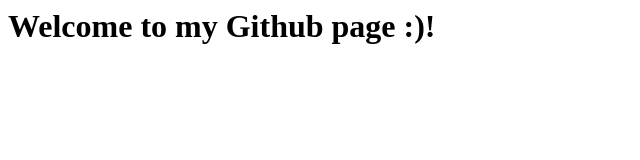
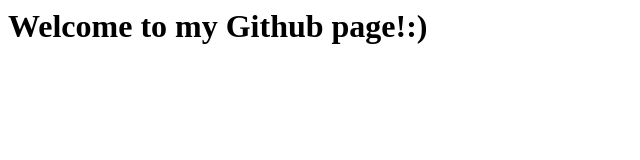
Before and after one commit to Sigrid242/sigrid242.github.io, a plain HTML site: page index.html in a window 1280 px wide. Shown: the full height of the page, 0-640 px from the left. Drawn offline with Linux system fonts and the light colour scheme.

Commit message:
Update index.html

```diff
--- a/index.html
+++ b/index.html
@@ -1 +1 @@
-<h1>Welcome to my Github page :)!</h1>
+<h1>Welcome to my Github page!:)</h1>
```
